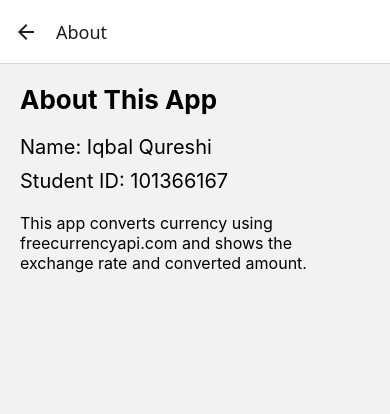
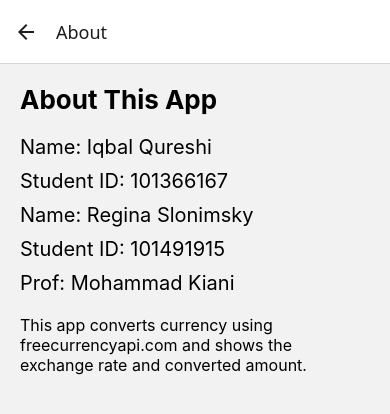
Before and after one commit to iqbal905/A2_Iqbal_Qureshi, a React Native app: screen /About in a window 390 px wide. Shown: the top 414 px of the page. Built offline with nearby package versions, Linux system fonts and the light colour scheme.

Commit message:
added names

```diff
--- a/screens/AboutScreen.js
+++ b/screens/AboutScreen.js
@@ -5,8 +5,12 @@ export default function AboutScreen() {
     <View style={styles.container}>
       <Text style={styles.title}>About This App</Text>
 
-      <Text style={styles.text}>Name: Iqbal Qureshi</Text>
-      <Text style={styles.text}>Student ID: 101366167</Text>
+      <Text style={styles.text}>Name: Iqbal Qureshi</Text><Text style={styles.text}>Student ID: 101366167</Text>
+      <Text style={styles.text}>Name: Regina Slonimsky</Text><Text style={styles.text}>Student ID: 101491915</Text>
+
+
+
+      <Text style={styles.text}>Prof: Mohammad Kiani</Text>
 
       <Text style={styles.description}>
         This app converts currency using freecurrencyapi.com and shows the exchange rate and converted amount.
```
